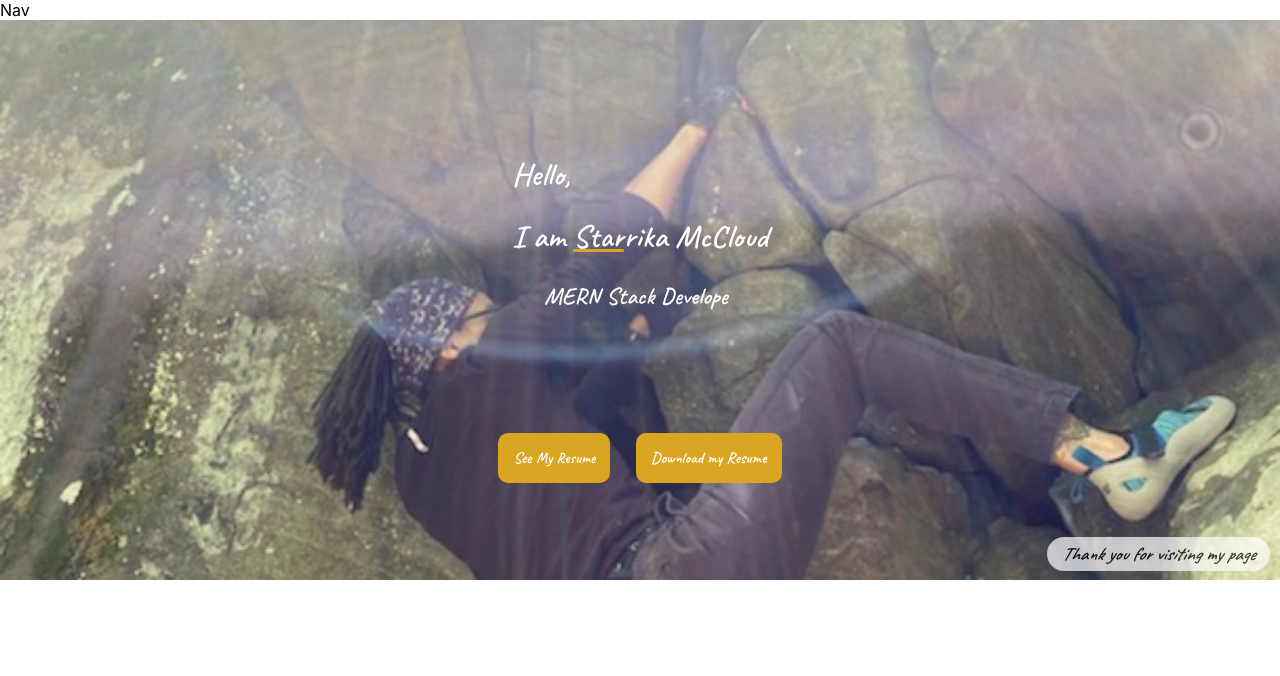
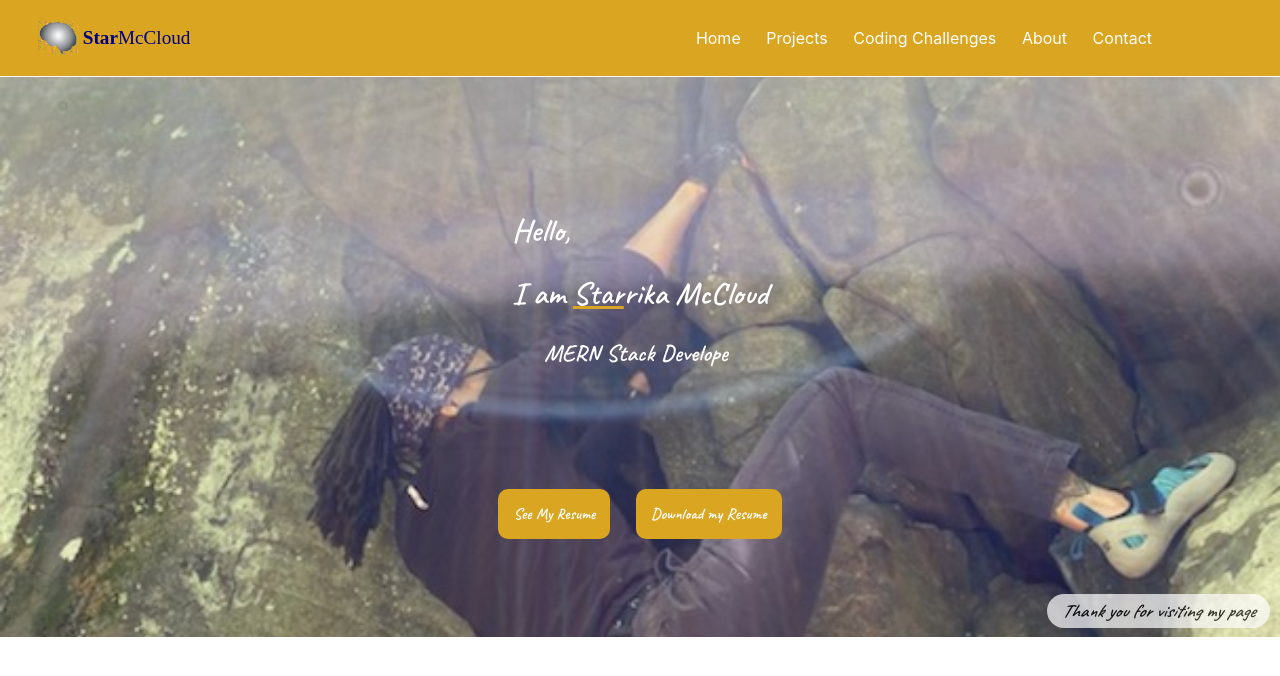
Before and after one commit to Cybre3/portfolio, a React (Create React App) app: page / in a window 1280 px wide. Shown: the top 676 px of the page. Built offline with nearby package versions, Linux system fonts and the light colour scheme; the HTML template or start-up script is replaced by a standard one; a web font is replaced by a local one.

Commit message:
added links and style to nav

```diff
--- a/package.json
+++ b/package.json
@@ -9,6 +9,8 @@
     "jquery": "^3.6.0",
     "react": "^17.0.2",
     "react-dom": "^17.0.2",
+    "react-router": "^6.2.1",
+    "react-router-dom": "^6.2.1",
     "react-scripts": "5.0.0",
     "react-typical": "^0.1.3",
     "web-vitals": "^2.1.4"
--- a/src/Components/Nav.js
+++ b/src/Components/Nav.js
@@ -1,9 +1,20 @@
-import React from 'react';
+import React from "react";
+import navIconImg from "../pics/icons/SeekPng.com_storm-png_9639191.png";
 
 function Nav(props) {
   return (
-    <div>
-      Nav
+    <div className="nav">
+      <a className="navicon" href="/#">
+        <img src={navIconImg} alt="navicon" style={{ width: "40px", marginRight: "5px" }}></img>
+        <b>Star</b>McCloud
+      </a>
+      <div className="navlinks">
+        <a href="/#">Home</a>
+        <a href="/#">Projects</a>
+        <a href="/#">Coding Challenges</a>
+        <a href="/#">About</a>
+        <a href="/#">Contact</a>
+      </div>
     </div>
   );
 }
--- a/src/index.css
+++ b/src/index.css
@@ -1,7 +1,7 @@
-@import url('https://fonts.googleapis.com/css2?family=Gideon+Roman&display=swap');
-@import url('https://fonts.googleapis.com/css2?family=Permanent+Marker&display=swap');
-@import url('https://fonts.googleapis.com/css2?family=Ubuntu+Mono:ital@0;1&display=swap');
-@import url('https://fonts.googleapis.com/css2?family=Caveat:wght@600&display=swap');
+@import url("https://fonts.googleapis.com/css2?family=Gideon+Roman&display=swap");
+@import url("https://fonts.googleapis.com/css2?family=Permanent+Marker&display=swap");
+@import url("https://fonts.googleapis.com/css2?family=Ubuntu+Mono:ital@0;1&display=swap");
+@import url("https://fonts.googleapis.com/css2?family=Caveat:wght@600&display=swap");
 
 body {
   margin: 0;
@@ -28,17 +28,16 @@ code {
   justify-content: space-evenly;
   margin: 0 auto;
   position: relative;
-
 }
 
 .intro {
   /* font-family: 'Gideon Roman', cursive; */
   /* font-family: 'Permanent Marker', cursive; */
   /* font-family: 'Ubuntu Mono', monospace; */
-  font-family: 'Caveat', cursive;
+  font-family: "Caveat", cursive;
 }
 
-.intro h3{
+.intro h3 {
   background-color: white;
   border-radius: 30px;
   color: black;
@@ -49,6 +48,38 @@ code {
   bottom: -10px;
 }
 
+.nav {
+  align-items: center;
+  background-color: goldenrod;
+  border-bottom: 1px solid white;
+  display: flex;
+  padding: 1vw;
+}
+
+.nav a {
+  text-decoration: none;
+}
+
+.navicon {
+  align-items: center;
+  display: flex;
+  border-radius: 20px;
+  color: navy;
+  font-family: cursive;
+  padding: 8px 25px;
+  font-size: larger;
+}
+
+.navlinks {
+  float: right;
+  margin-left: auto;
+  margin-right: 8vw;
+}
+
+.navlinks a {
+  color: white;
+  padding: 0 1vw;
+}
 
 .resumeButton {
   background-color: goldenrod;
```
Also changed, not shown: src/App.js (+26 -0 lines), src/pics/icons/SeekPng.com_storm-png_9639191.png (added), 1 other file (tests, documents, lock files or other folders).
